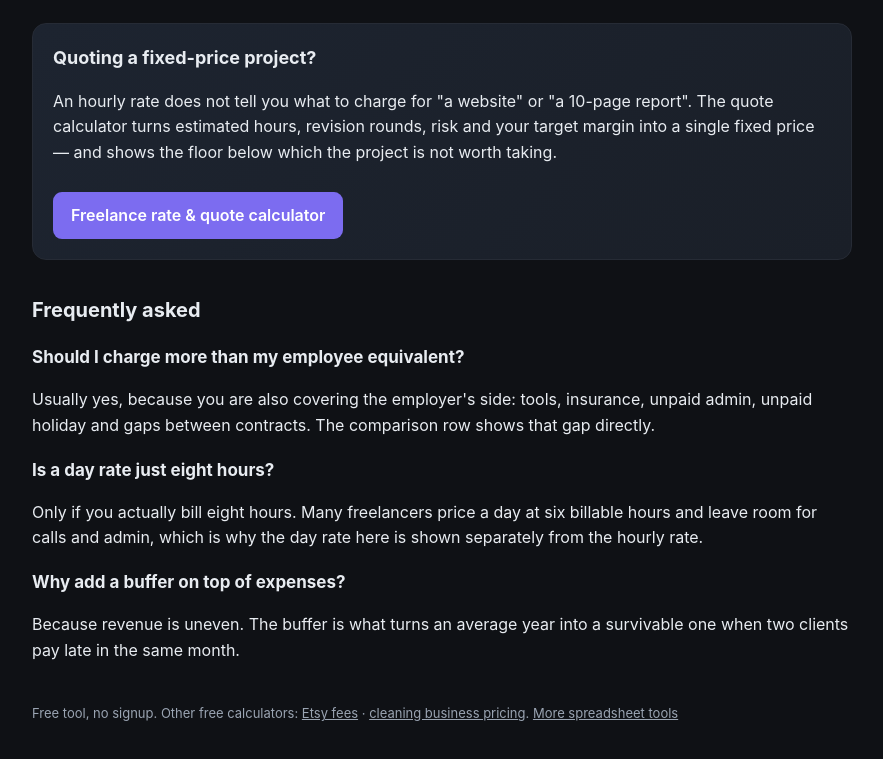
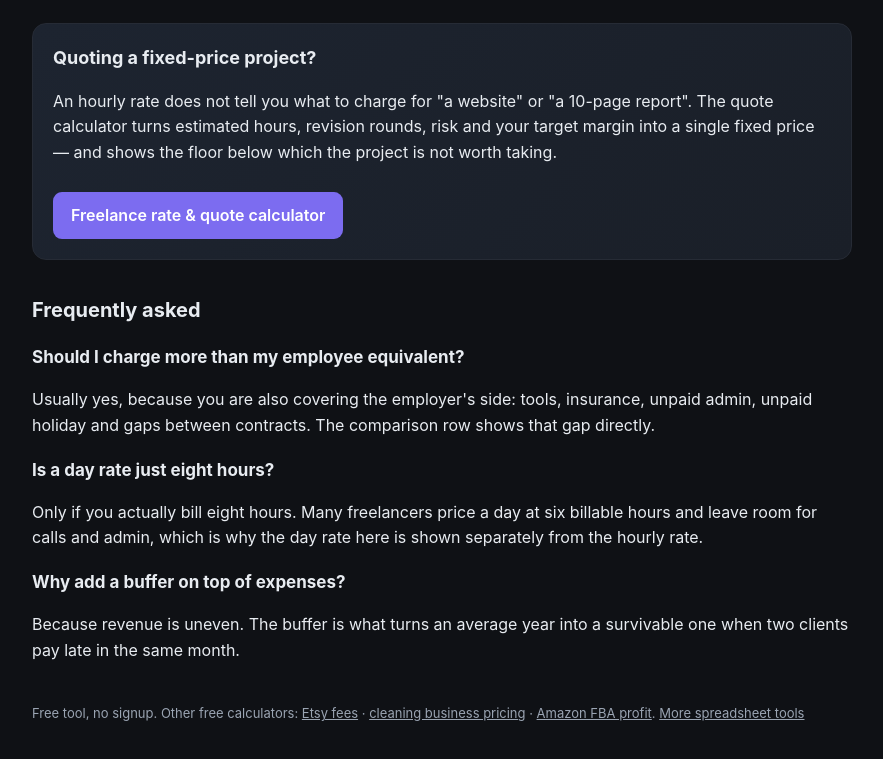
Before and after one commit to gougousongsong/etsy-fee-calculator, a plain HTML site: page freelance/index.html in a window 1280 px wide. Shown: the part 1332-2091 px from the top of the page, without its empty margins (198-1081 px from the left). Drawn offline with Linux system fonts and the light colour scheme.

Commit message:
update freelance/index.html

```diff
--- a/freelance/index.html
+++ b/freelance/index.html
@@ -113,7 +113,7 @@ footer a{color:#9aa4b2}
   <p>Because revenue is uneven. The buffer is what turns an average year into a survivable one when two clients pay late in the same month.</p>
 
   <footer>
-    <p>Free tool, no signup. Other free calculators: <a href="/etsy-fee-calculator/">Etsy fees</a> · <a href="/etsy-fee-calculator/cleaning/">cleaning business pricing</a>. <a href="https://2477537799006.gumroad.com">More spreadsheet tools</a></p>
+    <p>Free tool, no signup. Other free calculators: <a href="/etsy-fee-calculator/">Etsy fees</a> · <a href="/etsy-fee-calculator/cleaning/">cleaning business pricing</a> · <a href="/etsy-fee-calculator/amazon/">Amazon FBA profit</a>. <a href="https://2477537799006.gumroad.com">More spreadsheet tools</a></p>
   </footer>
 </div>
 
```
